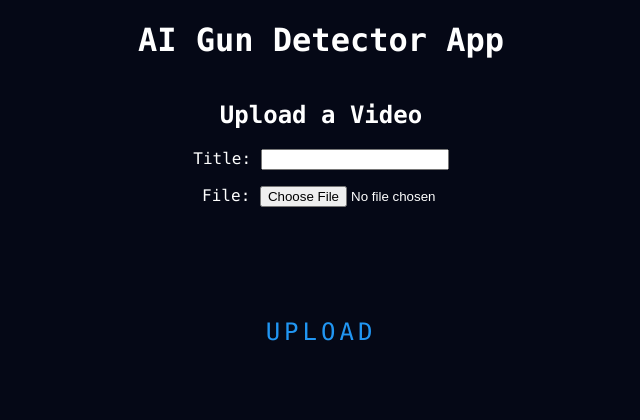
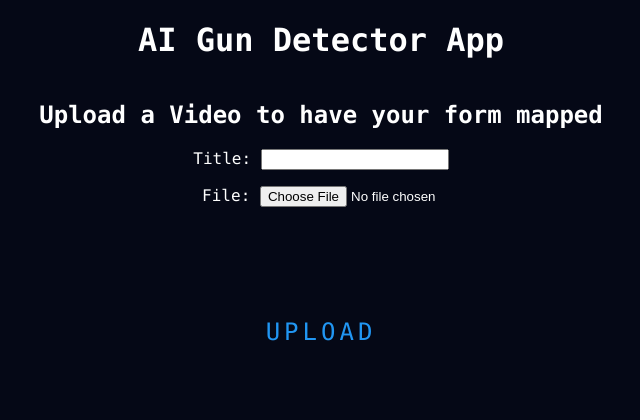
Before and after one commit to Hackathonypmf/ai-gun-detector, a Django app: page /upload/ in a window 1280 px wide. Shown: the top 420 px of the page, without its empty margins (319-959 px from the left). Run offline with Django 3.2, Linux system fonts and the light colour scheme.

```diff
--- a/gun_detector_app/templates/video_upload.html
+++ b/gun_detector_app/templates/video_upload.html
@@ -1,5 +1,5 @@
 {% extends 'base.html' %} {% block content %}
-<h2>Upload a Video</h2>
+<h2>Upload a Video to have your form mapped</h2>
 <form method="post" enctype="multipart/form-data">
   {% csrf_token %} {{ form.as_p }}
   <a href="#" onclick="document.querySelector('form').submit()">
```
